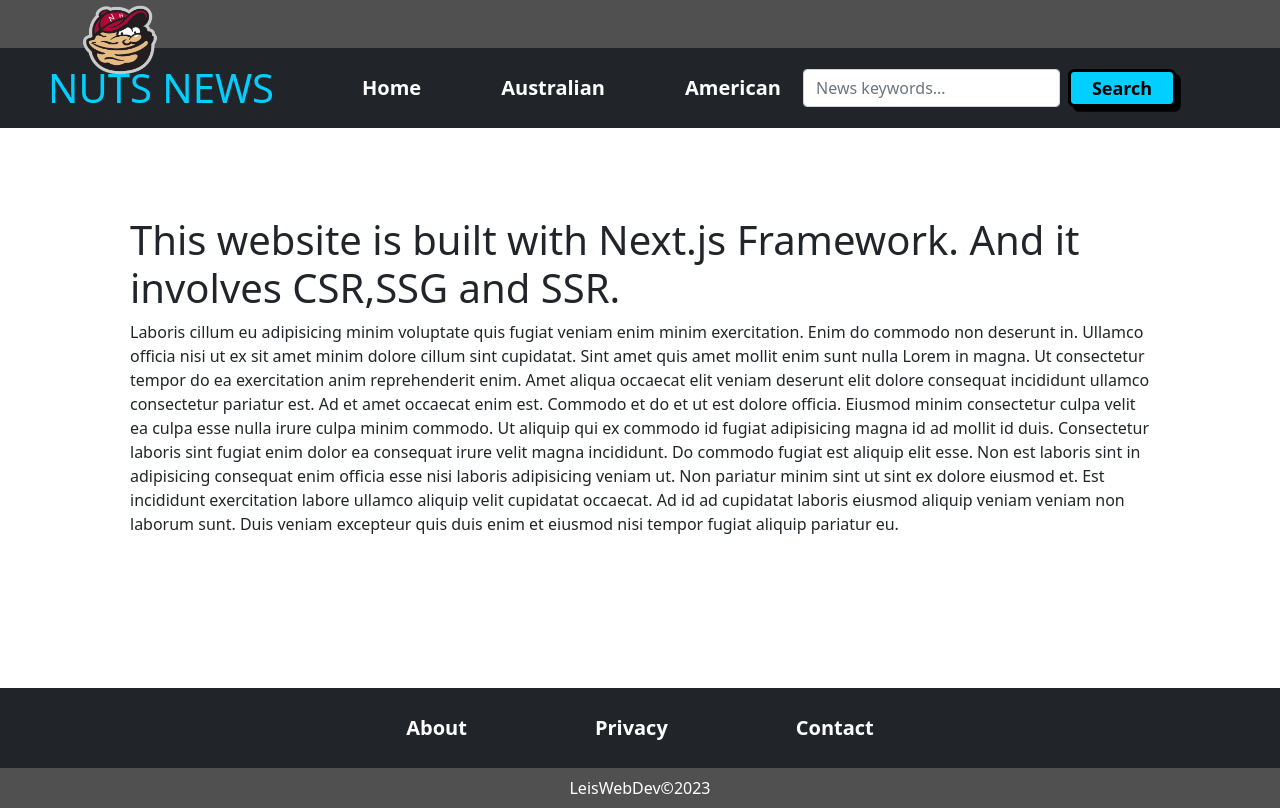
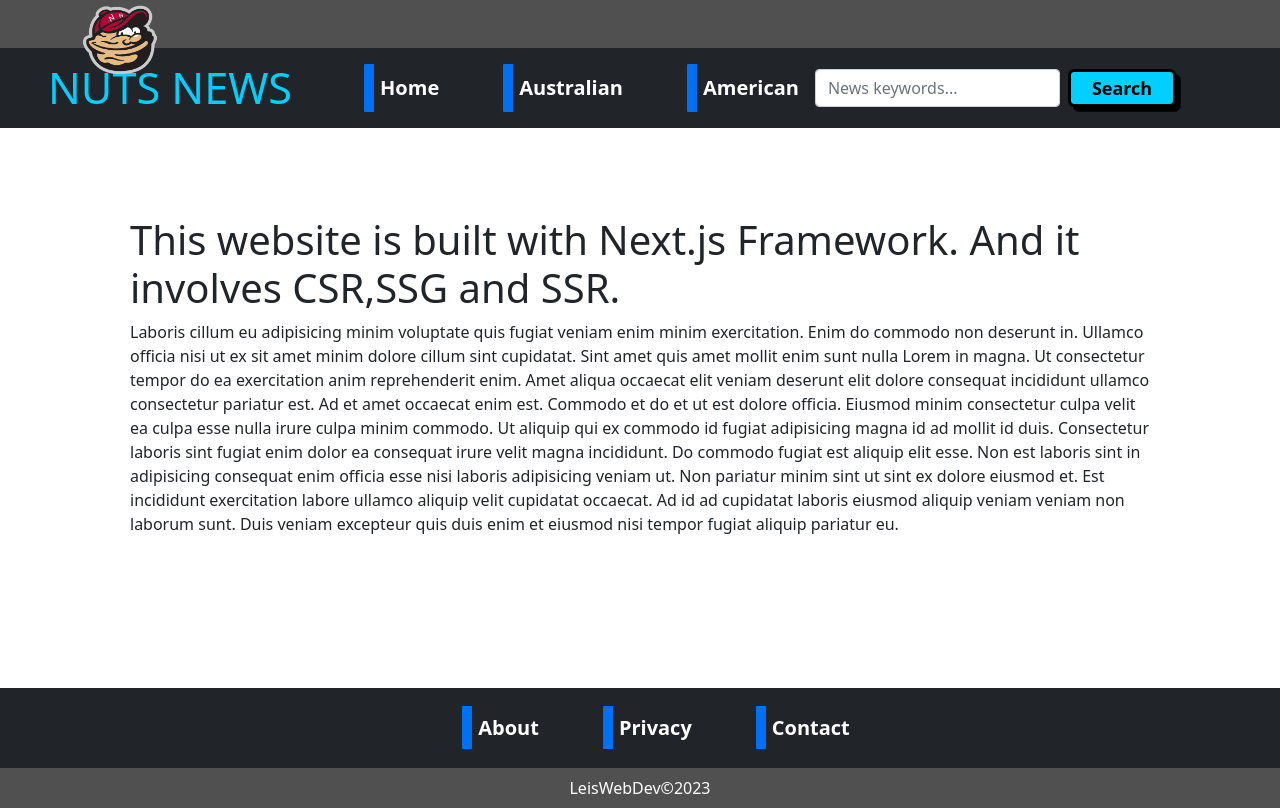
Before and after one commit to coolkidsclubvip/newsapi_nextjs, a Next.js app: page /about in a window 1280 px wide. Built offline with nearby package versions, Linux system fonts and the light colour scheme; no server answers.

Commit message:
responsiveness optimized, minor fix

```diff
--- a/components/ArticleDetail/ArticleDetail.module.scss
+++ b/components/ArticleDetail/ArticleDetail.module.scss
@@ -4,7 +4,7 @@
      margin-top: 3rem;
 a{color:$fontColorGrey;
   font-weight: $navFontWeight;
-  &:hover{color:$blueColor}}
+  &:hover{color:$blueColor2}}
 
 .goBack{
   color: black;
@@ -16,7 +16,7 @@ border: none;
 display: inline-block;
 text-decoration: none;
 margin-top: 5rem;
-  background: linear-gradient(#0197E1 0 0) no-repeat;
+  background: linear-gradient($blueColor2 0 0) no-repeat;
   background-size: 0%;
   transition: 0.4s;
   border: 1px solid $backgroundColor;
--- a/components/CoinModal/CoinModal.module.scss
+++ b/components/CoinModal/CoinModal.module.scss
@@ -16,6 +16,10 @@
   left: 50%;
   transform: translate(-50%, -50%);
   box-shadow: 1px 1px 2px rgba(0, 0, 0);
+  @media (max-width:991px){
+    width: 100vw;
+    height: auto;;
+  }
 
   h1 {
     text-align: center;
--- a/components/Footer/Footer.js
+++ b/components/Footer/Footer.js
@@ -13,12 +13,12 @@ function Footer() {
         </div>
         <div>
           <Link href={"/privacy"} className={styles.navlink}>
-            <span className={styles.privacy}>Privacy</span>
+            <span>Privacy</span>
           </Link>
         </div>
         <div>
           <Link href={"/contact"} className={styles.navlink}>
-            <span className={styles.privacy}>Contact</span>
+            <span>Contact</span>
           </Link>
         </div>
       </div>
--- a/components/Footer/Footer.module.scss
+++ b/components/Footer/Footer.module.scss
@@ -12,7 +12,6 @@
   background-color: $primaryColor;
   width: 100vw;
   height: 10vh;
-  color: white;
   justify-content: center;
   align-items: center;
   text-decoration: none;
@@ -24,8 +23,7 @@
     display: flex;
     flex-direction: column;
     width: 100%;
-
-    padding:1rem 0 ;
+    padding: 1rem 0;
   }
 }
 
@@ -35,12 +33,13 @@
   width: auto;
   text-decoration: none;
   color: white;
-  padding: 0 1rem;
-  margin: 3rem;
-  line-height: 2rem;
-  background: linear-gradient(#0197e1 0 0) no-repeat;
-  background-size: 0%;
-  transition: 0.4s;
+  padding: 0.5rem 1rem;
+  margin-left: 3rem;
+  line-height: 3rem;
+  border-radius: 1px;
+  background: linear-gradient($blueColor2 0 0) no-repeat;
+  background-size: 10px;
+  z-index: 99;
 
   &:hover {
     color: rgb(255, 255, 255);
--- a/components/Header/LowerHeader.module.scss
+++ b/components/Header/LowerHeader.module.scss
@@ -18,7 +18,7 @@
 
 .navBrand {
   color: $blueColor;
-  font-size: 2.5rem;
+  font-size: 2.7rem;
   margin-left: 3rem;
   line-height: 3rem;
 }
@@ -33,9 +33,9 @@
   margin-left: 3rem;
   line-height: 3rem;
   border-radius: 1px;
-  background: linear-gradient(#0197e1 0 0) no-repeat;
-  background-size: 0%;
-  z-index: 999;
+  background: linear-gradient($blueColor2 0 0) no-repeat;
+  background-size: 10px;
+  z-index: 99;
 
   &:hover {
     color: rgb(255, 255, 255);
--- a/components/coinList/coinList.module.scss
+++ b/components/coinList/coinList.module.scss
@@ -9,6 +9,9 @@
   height: 85vh;
   overflow: hidden;
   white-space: nowrap;
+  @media (max-width: 991px) {
+    margin-top: 10vh;
+  }
 
   h2 {
     text-align: center;
@@ -25,9 +28,6 @@
       cursor: pointer;
       b {
         color: $blueColor2;
-      }
-      img {
-        width: 1.4rem;
       }
     }
 
--- a/components/mapping/ArticlesList/ArticleList.module.scss
+++ b/components/mapping/ArticlesList/ArticleList.module.scss
@@ -18,7 +18,7 @@
   overflow: hidden;
 
      @media (max-width:768px){
- margin-top: 50vh;
+ margin-top: 0vh;
 
     }
 
@@ -29,6 +29,7 @@
     height: 30vh;
     background-size: cover;
     background-position: center top 30%;
+
     p {
       font-size: $titleFontSize;
       font-weight: $captionFontWeight;
```
Also changed, not shown: components/HeroSection/HeroSection.module.scss (+19 -6 lines).
